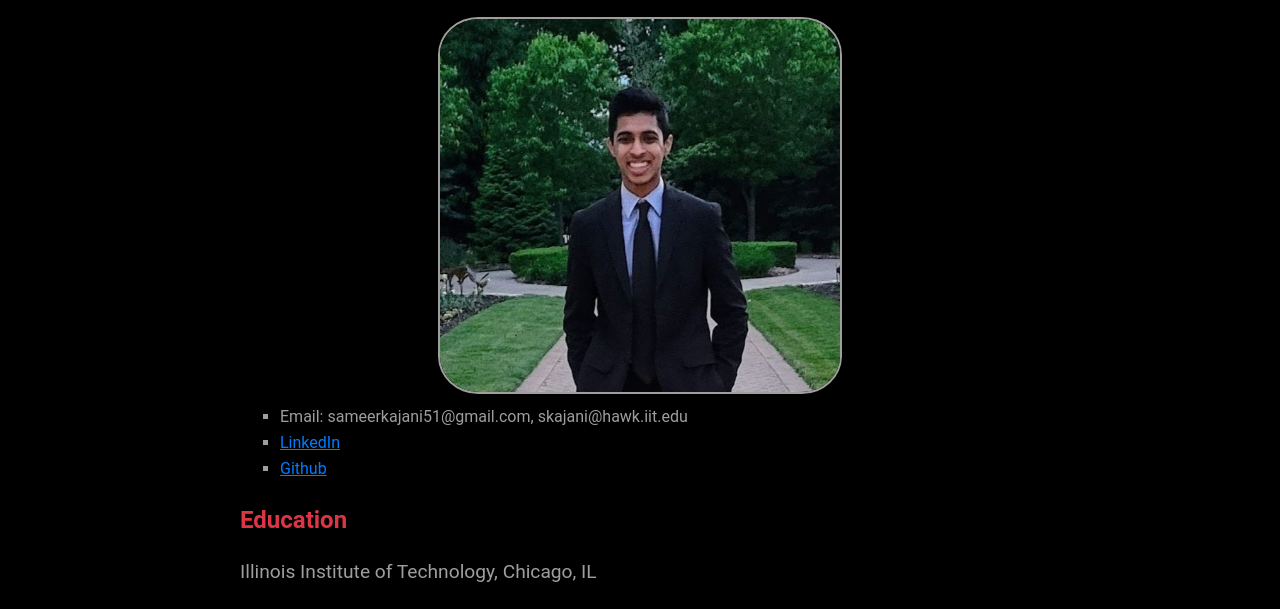
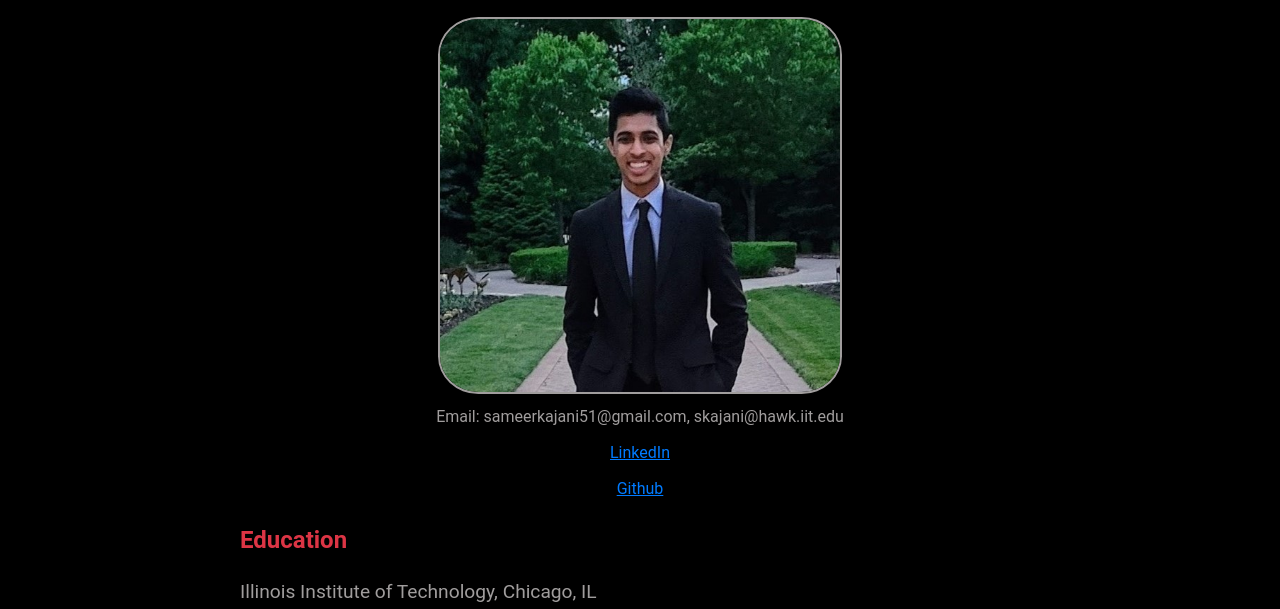
Before and after one commit to skajani/itmd-361-project-02, a plain HTML site: page resume.html in a window 1280 px wide. Shown: the part 171-780 px from the top of the page. Drawn offline with Linux system fonts and the light colour scheme.

Commit message:
Added Float for resume.html
Allows for ul to be without bullet points making the page look cleaner and contact info to be centered under profile picture instead of off to the left

```diff
--- a/css/style.css
+++ b/css/style.css
@@ -120,6 +120,23 @@ body {
   width: 70%;
   }
 
+  .contact-info {
+    float: middle;
+    width: 100%; /* Adjust as needed */
+    text-align: center;
+  }
+
+  .contact-info ul {
+    list-style: none;
+    padding: 0;
+    margin: 0;
+  }
+
+  .contact-info ul li {
+    margin-top: 10px;
+    margin-bottom: 10px; /* Optional: Add some spacing between list items */
+  }
+
   ul {
     list-style: square;
     color: #555;
--- a/resume.html
+++ b/resume.html
@@ -22,11 +22,13 @@
     <main>
       <h1>Sameer Kajani</h1>
       <img id="profile-picture" src="images/profile1.jpg" alt="Sameer Kajani Profile Picture">
-      <ul>
-        <li>Email: sameerkajani51@gmail.com, skajani@hawk.iit.edu</li>
-        <li><a href="https://www.linkedin.com/in/sameer-kajani/">LinkedIn</a></li>
-        <li><a href="https://github.com/samkaj1">Github</a></li>
-      </ul>
+      <div class="contact-info">
+        <ul>
+          <li>Email: sameerkajani51@gmail.com, skajani@hawk.iit.edu</li>
+          <li><a href="https://www.linkedin.com/in/sameer-kajani/">LinkedIn</a></li>
+          <li><a href="https://github.com/samkaj1">Github</a></li>
+        </ul>
+      </div>
 
         <h2>Education</h2>
         <p>Illinois Institute of Technology, Chicago, IL</p>
```
